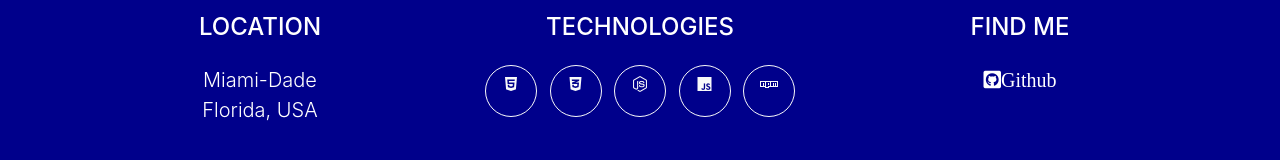
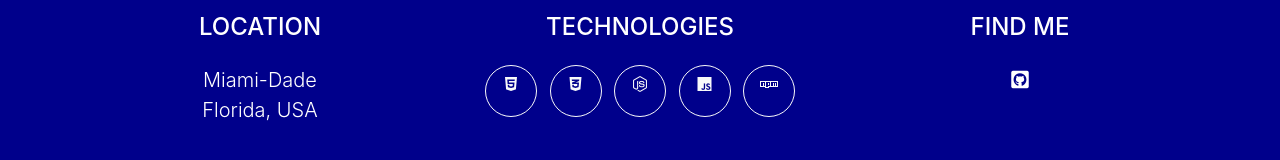
Before and after one commit to MisterSpacebar/Portfolio-Update-2, a website with bundled scripts: page index.html in a window 1280 px wide. Shown: the part 3107-3267 px from the top of the page. Built offline with nearby package versions, Linux system fonts and the light colour scheme.

Commit message:
added icons?

```diff
--- a/index.html
+++ b/index.html
@@ -248,7 +248,7 @@
           <div class="col-md-4">
             <h4 class="text-uppercase mb-4">Find Me</h4>
             <p class="lead mb-0">
-              <i class="fab fa-github-square" href="https://github.com/MisterSpacebar">Github</i>
+              <i class="fab fa-github-square" href="https://github.com/MisterSpacebar"></i>
             </p>
           </div>
         </div>
```
